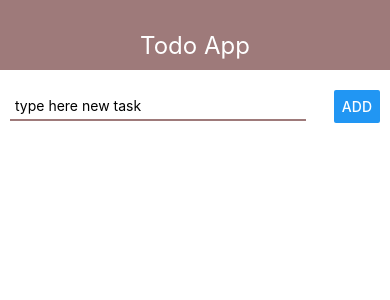
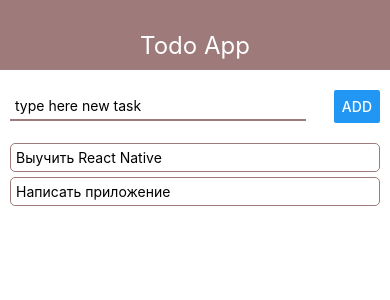
Before and after one commit to SDen4/react_native_demo_1, a React Native app: screen / in a window 390 px wide. Shown: the top 300 px of the page. Built offline with nearby package versions, Linux system fonts and the light colour scheme.

Commit message:
TodoScreen functionality

```diff
--- a/App.js
+++ b/App.js
@@ -2,45 +2,21 @@
 import { StyleSheet, View } from 'react-native';
 import { Navbar } from './src/components/Navbar';
 import { MainScreen } from './src/screens/MainScreen';
+import { TodoScreen } from './src/screens/TodoScreen';
 
 export default function App() {
-    // const [todos, setTodos] = useState([
-    //     { id: '1', title: 'test' },
-    //     { id: '2', title: 'test' },
-    //     { id: '3', title: 'test' },
-    //     { id: '4', title: 'test' },
-    //     { id: '5', title: 'test' },
-    //     { id: '6', title: 'test' },
-    //     { id: '7', title: 'test' },
-    //     { id: '8', title: 'test' },
-    //     { id: '9', title: 'test' },
-    //     { id: '10', title: 'test' },
-    //     { id: '12', title: 'test' },
-    //     { id: '13', title: 'test' },
-    //     { id: '14', title: 'test' },
-    //     { id: '15', title: 'test' },
-    //     { id: '16', title: 'test' },
-    //     { id: '17', title: 'test' },
-    //     { id: '18', title: 'test' },
-    //     { id: '19', title: 'test' },
-    //     { id: '20', title: 'test' },
-    //     { id: '21', title: 'test' },
-    //     { id: '22', title: 'test' },
-    //     { id: '23', title: 'test' },
-    //     { id: '24', title: 'test' },
-    //     { id: '25', title: 'test' },
-    //     { id: '26', title: 'test' },
-    //     { id: '27', title: 'Last' },
-    // ]);
-
-    const [todos, setTodos] = useState([]);
+    const [todoId, setTodoId] = useState(null);
+    const [todos, setTodos] = useState([
+        { id: '1', title: 'Выучить React Native' },
+        { id: '2', title: 'Написать приложение' }
+    ])
 
     const addTodo = (title) => {
         setTodos((prev) => [
             ...prev,
             {
                 id: Date.now().toString(),
-                title,
+                title
             },
         ]);
     };
@@ -49,12 +25,24 @@
         setTodos((prev) => prev.filter((item) => item.id !== id));
     };
 
+    let content = (
+        <MainScreen
+            todos={todos}
+            addTodo={addTodo}
+            removeTodo={removeTodo}
+            openTodo={setTodoId}
+        />
+    );
+
+    if (todoId) {
+        const selectedTodo = todos.find(todo => todo.id === todoId)
+        content = <TodoScreen goBack={() => setTodoId(null)} todo={selectedTodo} />
+      }
+
     return (
         <View style={styles.main}>
             <Navbar title="Todo App" />
-            <View style={styles.container}>
-                <MainScreen todos={todos} addTodo={addTodo} removeTodo={removeTodo}/>
-            </View>
+            <View style={styles.container}>{content}</View>
         </View>
     );
 }
--- a/src/components/Todo.js
+++ b/src/components/Todo.js
@@ -1,11 +1,11 @@
 import React from 'react';
 import { StyleSheet, Text, View, TouchableOpacity } from 'react-native';
 
-export const Todo = ({ todo, onRemove }) => {
+export const Todo = ({ todo, onRemove, onOpen }) => {
     return (
         <TouchableOpacity
             activeOpacity={0.3}
-            onPress={() => console.log('Pressed: ' + todo.id)}
+            onPress={() => onOpen(todo.id)}
             onLongPress={() => onRemove(todo.id)}
         >
             <View style={styles.container}>
--- a/src/screens/MainScreen.js
+++ b/src/screens/MainScreen.js
@@ -3,15 +3,15 @@
 import { AddTodo } from '../components/AddTodo';
 import { Todo } from '../components/Todo';
 
-export const MainScreen = ({ addTodo, todos, removeTodo }) => {
+export const MainScreen = ({ addTodo, todos, removeTodo, openTodo }) => {
     return (
         <View>
             <AddTodo onSubmit={addTodo} />
             <FlatList
-                keyExtractor={(item) => item.id}
+                keyExtractor={(item) => item.id.toString()}
                 data={todos}
                 renderItem={({ item }) => {
-                    return <Todo todo={item} onRemove={removeTodo} />;
+                    return <Todo todo={item} onRemove={removeTodo} onOpen={openTodo}/>;
                 }}
             />
         </View>
--- a/src/screens/TodoScreen.js
+++ b/src/screens/TodoScreen.js
@@ -1,10 +1,11 @@
 import React from 'react';
-import { StyleSheet, View, Text } from 'react-native';
+import { StyleSheet, View, Text, Button } from 'react-native';
 
-export const TodoScreen = (props) => {
+export const TodoScreen = ({ goBack, todo }) => {
     return (
         <View>
-            <Text>TodoScreen</Text>
+            <Text>{todo.title}</Text>
+            <Button title="Back" onPress={goBack} />
         </View>
     );
 };
```
